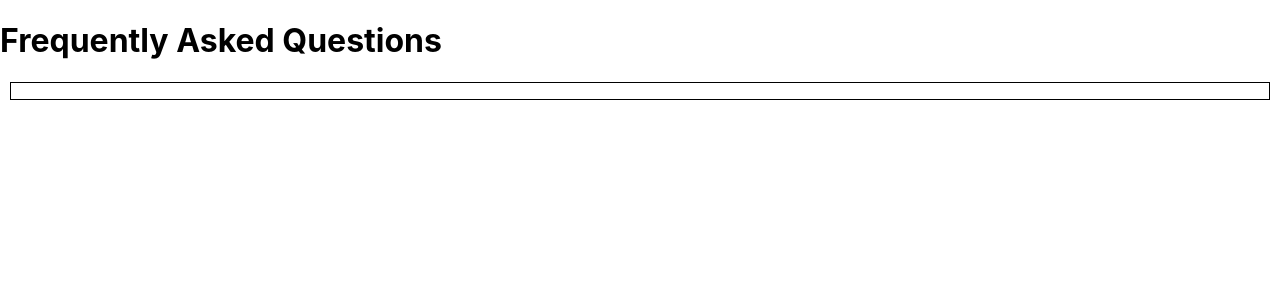
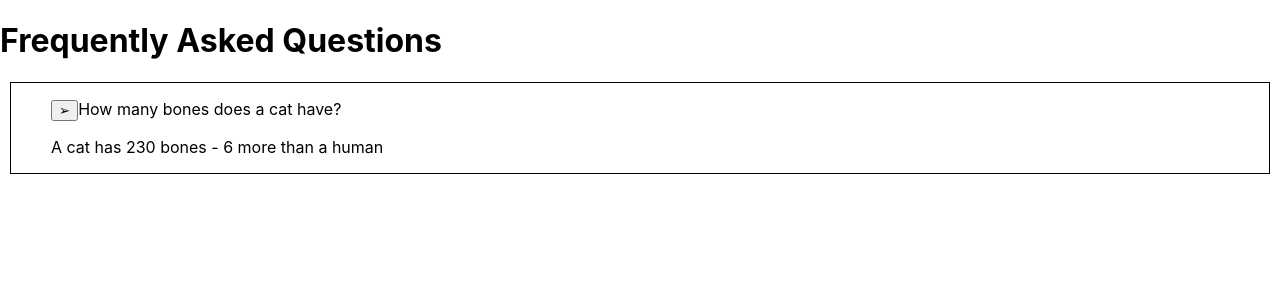
Before and after one commit to CadmiumRed40/FrontEndEval, a React (Create React App) app in the folder faq-component/: page / in a window 1280 px wide. Shown: the top 300 px of the page. Built offline with nearby package versions, Linux system fonts and the light colour scheme.

Commit message:
abondoning map and hard coding the faq items

```diff
--- a/faq-component/src/App.js
+++ b/faq-component/src/App.js
@@ -2,15 +2,6 @@ import './App.css';
 import React, { Component } from 'react';
 
 class App extends Component {
-  state = {
-    activeIndex: null
-  };
-
-  handleItemClick = (index) => {
-    this.setState((state) => ({
-      activeIndex: state.activeIndex === index ? null : index
-    }));
-  };
 
   render() {
     const FAQ = [
@@ -28,20 +19,27 @@ class App extends Component {
       },
     ];
 
-    const { activeIndex } = this.state;
-
     return (
       <div className="App">
         <h1>Frequently Asked Questions</h1>
         <div className='faqContainer'>
           <ul>
-            {FAQ.map((faqItem, index) => (
-              <li key={index} className={index === activeIndex ? "active" : "inactive"}>
-                <span>{faqItem.question}</span>
-                <button onClick={() => this.handleItemClick(index)}>&#10146;</button>
-                {index === activeIndex && <p>{faqItem.answer}</p>}
+              <li className='active'>
+              <button>&#10146;</button>
+                <span>{FAQ[0].question}</span>
+                <p>{FAQ[0].answer}</p>
               </li>
-            ))}
+              <li className='inactive'>
+              <button>&#10146;</button>
+              <span>{FAQ[1].question}</span>
+              <p>{FAQ[1].answer}</p>
+            </li>
+            <li className='inactive'>
+            <button>&#10146;</button>
+            <span>{FAQ[2].question}</span>
+            <p>{FAQ[2].answer}</p>
+          </li>
+
           </ul>
         </div>
       </div>
```
